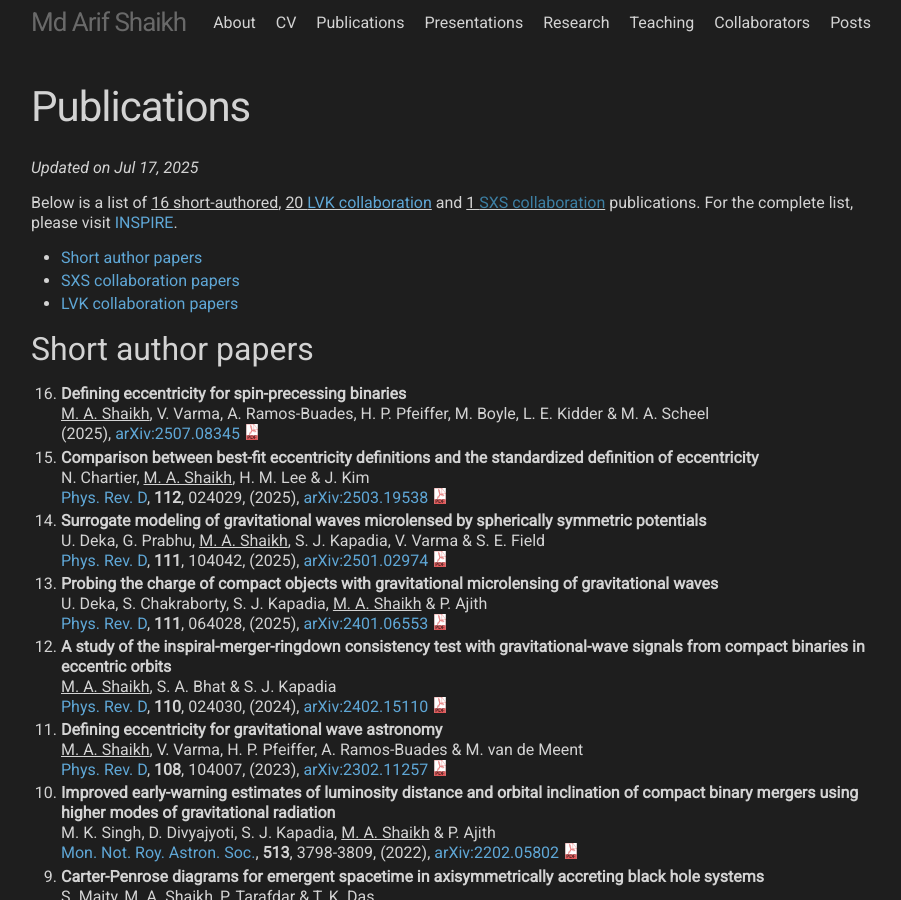
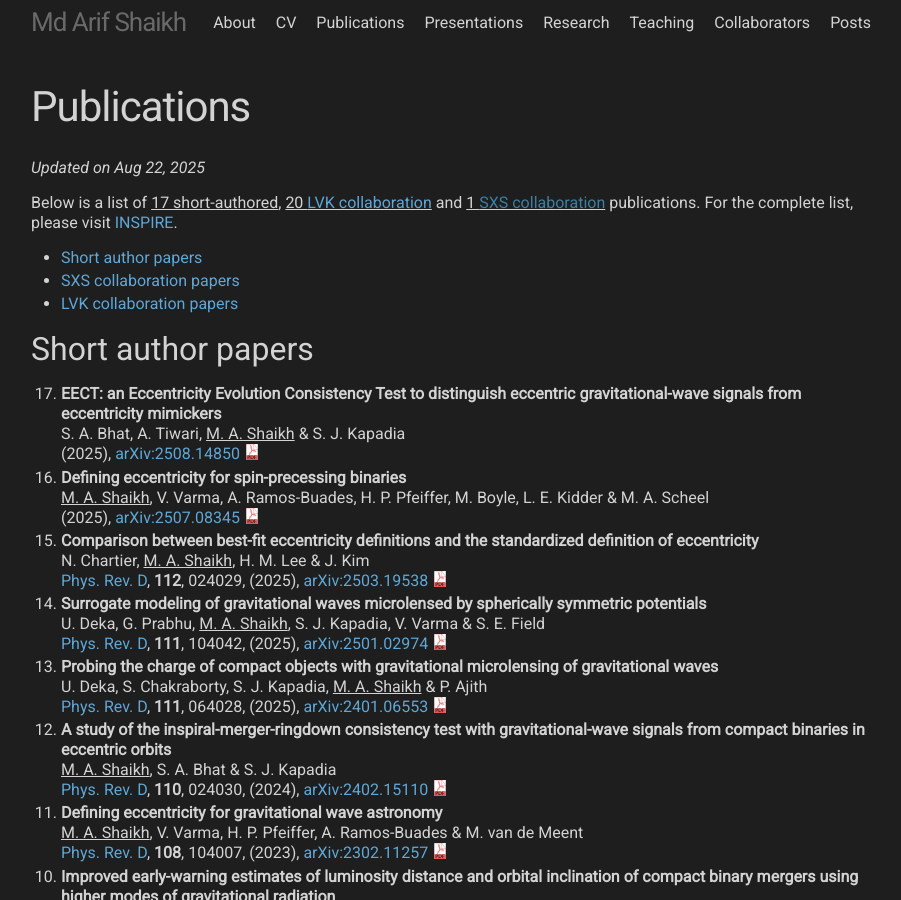
Before and after one commit to md-arif-shaikh/md-arif-shaikh.github.io, a Jekyll site: the page built from 03_publications.html, in a window 1280 px wide and 900 px high. Shown: the whole window, without its empty margins (189-1090 px from the left). Built offline with Jekyll 4.4.1, drawn with Linux system fonts in a browser that asks for light colours; a style sheet for code colours, icons or effects is not loaded.

Commit message:
update publications

```diff
--- a/03_publications.html
+++ b/03_publications.html
@@ -2,7 +2,7 @@
 title: "Publications"
 permalink: /publications/
 layout: page
-update_date: 17-07-2025
+update_date: 22-08-2025
 ---
 {% assign short_paper_count = site.data.short_author_html | size %}
 {% assign lvk_paper_count = site.data.lvk_html | size %}
--- a/_data/research.yaml
+++ b/_data/research.yaml
@@ -33,6 +33,18 @@ defining-eccentricity:
     <p> A Python implementation of the method is available on GitHub:
     <a href="https://github.com/vijayvarma392/gw_eccentricity">gw_eccentricity</a>.
     </p>
+
+eect:
+  title: Eccentricity Evolution Consistency Test (EECT)
+  header-image: "/assets/research/EECT/microlensed.svg"
+  header-pdf: "/assets/research/EECT/microlensed.pdf"
+  collaborators:
+    - Shasvath-Kapadia
+  papers:
+    1: 2508.14850
+  summary: |
+    A test to identify truly eccentric signal and discard eccentricity mimickers.
+  full-text:
 
 test-of-gr:
   title: Test of General Relativity using GWs
--- a/_data/short_author.bib
+++ b/_data/short_author.bib
@@ -1,3 +1,13 @@
+@article{Bhat:2025lri,
+    author = "Bhat, Sajad A. and Tiwari, Avinash and Shaikh, Md Arif and Kapadia, Shasvath J.",
+    title = "{EECT: an Eccentricity Evolution Consistency Test to distinguish eccentric gravitational-wave signals from eccentricity mimickers}",
+    eprint = "2508.14850",
+    archivePrefix = "arXiv",
+    primaryClass = "gr-qc",
+    month = "8",
+    year = "2025"
+}
+
 @article{Shaikh:2025tae,
     author = "Shaikh, Md Arif and Varma, Vijay and Ramos-Buades, Antoni and Pfeiffer, Harald P. and Boyle, Michael and Kidder, Lawrence E. and Scheel, Mark A.",
     title = "{Defining eccentricity for spin-precessing binaries}",
--- a/_data/short_author_html.yaml
+++ b/_data/short_author_html.yaml
@@ -1,3 +1,14 @@
+Bhat:2025lri:
+  year: '2025'
+  month: '8'
+  primaryclass: gr-qc
+  archiveprefix: arXiv
+  eprint: '2508.14850'
+  title: 'EECT: an Eccentricity Evolution Consistency Test to distinguish eccentric
+    gravitational-wave signals from eccentricity mimickers'
+  author: S. A. Bhat, A. Tiwari, <u>M. A. Shaikh</u> & S. J. Kapadia
+  ENTRYTYPE: article
+  ID: Bhat:2025lri
 Shaikh:2025tae:
   year: '2025'
   month: '7'
```
